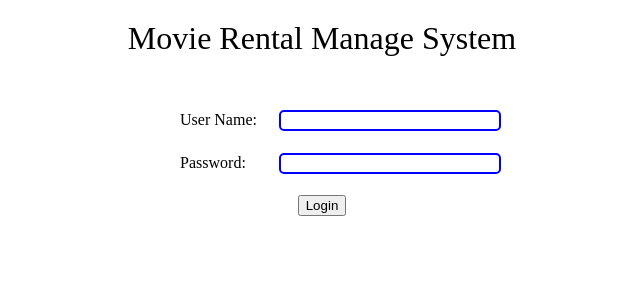
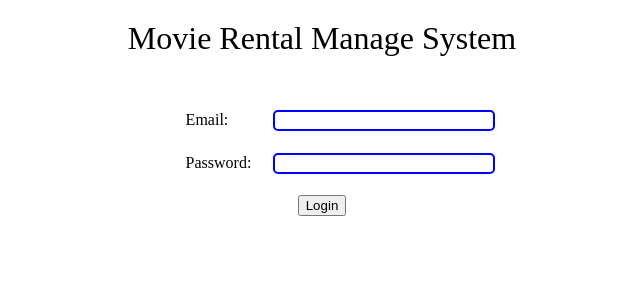
Before and after one commit to DITTeamProject/Movie_Rental_Management_System, a PHP site: page /login in a window 1280 px wide. Shown: the part 197-497 px from the top of the page, without its empty margins (318-958 px from the left). Run offline with PHP 8.4, Linux system fonts and the light colour scheme; a stand-in replaces the project's code that opens the database connection.

Commit message:
Added files via upload
Look Update

```diff
--- a/View/Login/login_html_template.php
+++ b/View/Login/login_html_template.php
@@ -15,7 +15,7 @@
 					<form>
 						<table>
 							<tr>
-								<td>User Name: </td>
+								<td>Email: </td>
 								<td><input class="Text" type="text" name="username" /></td>
 							</tr>
 							<tr>
```
